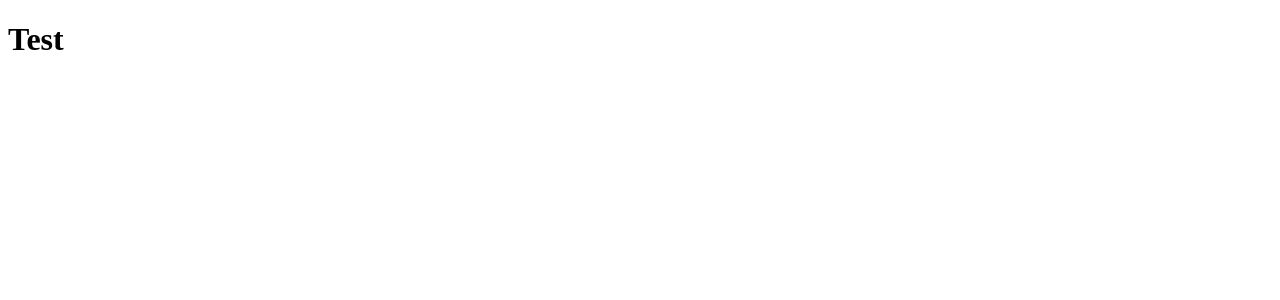
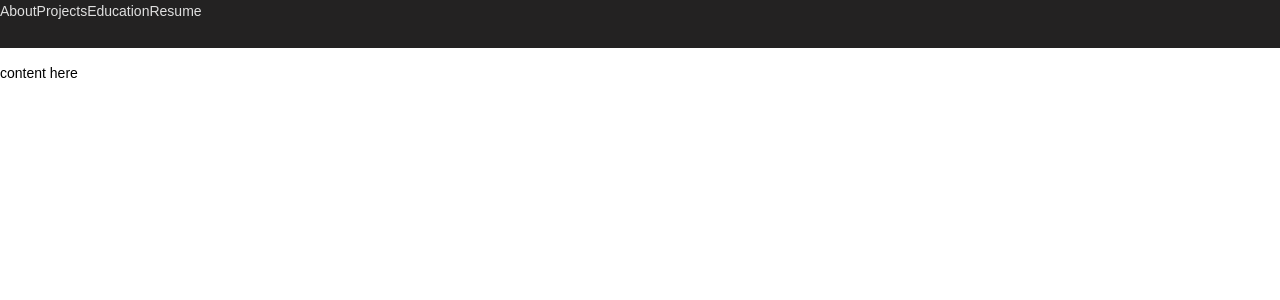
Before and after one commit to MaiteBaida/portfolio, a React (Create React App) app: page / in a window 1280 px wide. Shown: the top 300 px of the page. Built offline with nearby package versions, Linux system fonts and the light colour scheme.

Commit message:
initial components: header, footer, page layout & home page files

```diff
--- a/src/App.js
+++ b/src/App.js
@@ -1,5 +1,12 @@
+import "./styles/partials/_global.scss";
+import HomePage from "./pages/HomePage";
+
 function App() {
-  return <h1>Test</h1>;
+  return (
+    <>
+      <HomePage />
+    </>
+  );
 }
 
 export default App;
--- /dev/null
+++ b/src/components/Footer/Footer.jsx
@@ -0,0 +1,7 @@
+import "./Footer";
+
+function Footer() {
+  return <footer></footer>;
+}
+
+export default Footer;
--- /dev/null
+++ b/src/components/Footer/Footer.scss
@@ -0,0 +1,2 @@
+@import "../../styles/partials/mixins";
+@import "../../styles/partials/variables";
--- /dev/null
+++ b/src/components/Header/Header.jsx
@@ -0,0 +1,18 @@
+import "./Header.scss";
+
+function Header() {
+  return (
+    <header className="header">
+      <nav>
+        <ul className="header__nav">
+          <li className="header__item">About</li>
+          <li className="header__item">Projects</li>
+          <li className="header__item">Education</li>
+          <li className="header__item">Resume</li>
+        </ul>
+      </nav>
+    </header>
+  );
+}
+
+export default Header;
--- /dev/null
+++ b/src/components/Header/Header.scss
@@ -0,0 +1,16 @@
+@import "../../styles/partials/mixins";
+@import "../../styles/partials/variables";
+
+.header {
+  background-color: $black;
+  height: 3rem;
+  &__nav {
+    display: flex;
+    flex-direction: row;
+    width: 10rem;
+    justify-content: space-between;
+  }
+  &__item {
+    color: $white;
+  }
+}
--- /dev/null
+++ b/src/components/PageLayout/PageLayout.jsx
@@ -0,0 +1,15 @@
+import "./PageLayout";
+import Header from "../Header/Header";
+import Footer from "../Footer/Footer";
+
+function PageLayout({ children }) {
+  return (
+    <>
+      <Header />
+      <main>{children}</main>
+      <Footer />
+    </>
+  );
+}
+
+export default PageLayout;
--- /dev/null
+++ b/src/pages/HomePage.jsx
@@ -0,0 +1,14 @@
+import PageLayout from "../components/PageLayout/PageLayout";
+import "./HomePage.scss";
+
+function HomePage() {
+  return (
+    <PageLayout>
+      <main>
+        <p>content here</p>
+      </main>
+    </PageLayout>
+  );
+}
+
+export default HomePage;
--- a/src/styles/partials/_global.scss
+++ b/src/styles/partials/_global.scss
@@ -8,9 +8,18 @@
   box-sizing: border-box;
 }
 
+body {
+  margin: 0;
+  @include txt-mob-body;
+  @include tablet {
+    @include txt-body;
+  }
+}
+
 ul {
   padding-left: 0;
   list-style: none;
+  margin: 0;
 }
 
 a {
```
Also changed, not shown: src/components/PageLayout/PageLayout.scss (added), src/pages/HomePage.scss (added).
